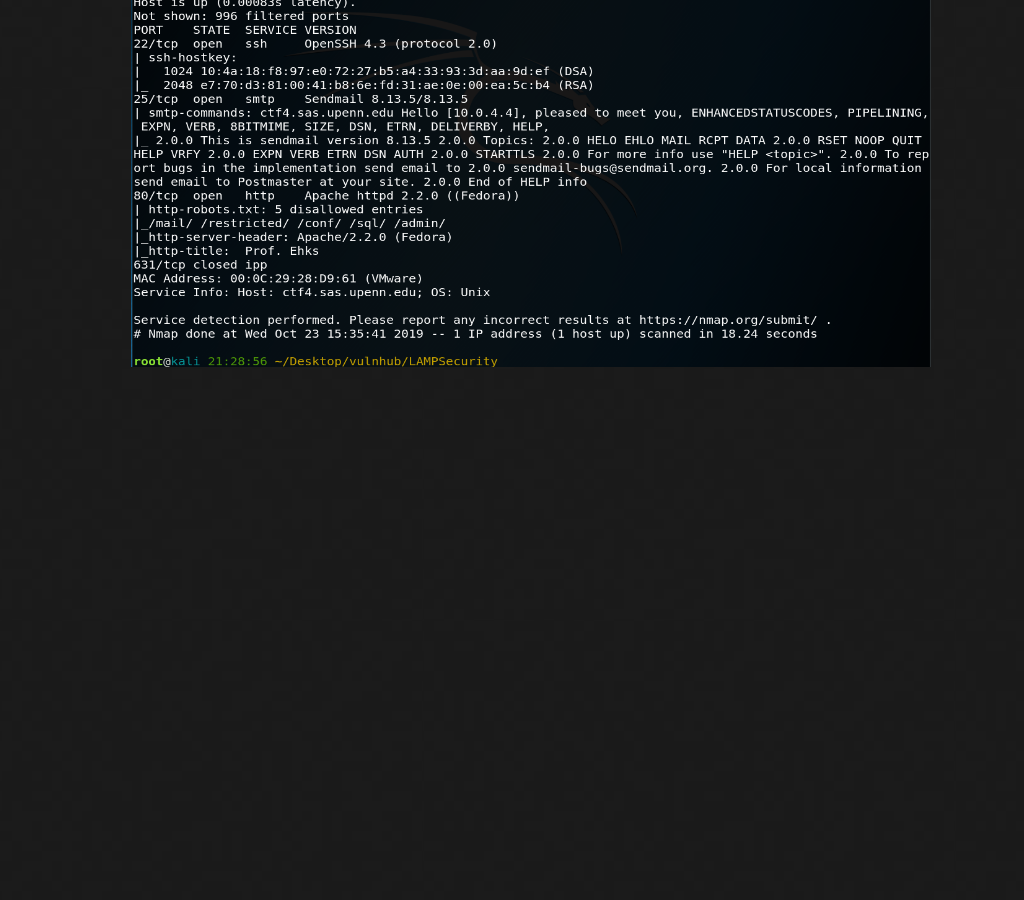
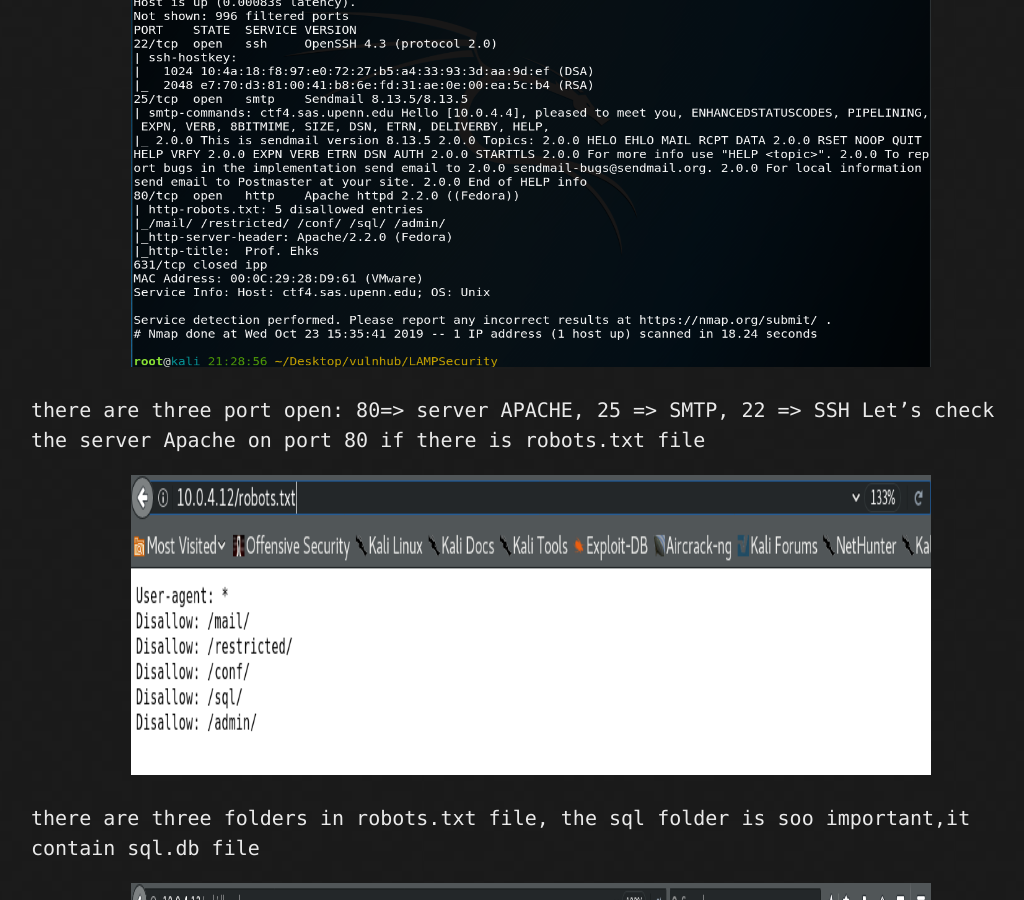
Before and after one commit to rajoul/rajoul.github.io, a Jekyll site: the page built from my_write_up/LAMPSecurity-4.md, in a window 1280 px wide and 900 px high, scrolled down 976 px. Shown: the whole window, without its empty margins (109-1133 px from the left). Built offline with Jekyll 4.4.1, drawn with Linux system fonts in a browser that asks for light colours; our own code applies the rules of GitHub Pages for plain Markdown files; before the commit the page ends 1371 px from its top, so only the background shows below that.

Commit message:
Update LAMPSecurity-4.md

```diff
--- a/my_write_up/LAMPSecurity-4.md
+++ b/my_write_up/LAMPSecurity-4.md
@@ -14,3 +14,12 @@
 <p align="center">
   <img src="https://rajoul.github.io/my_write_up/image/LAMPSecurity-4/scan.png" width="800" height="400">
 </p>
+there are three port open: 80=> server APACHE, 25 => SMTP, 22 => SSH
+Let's check the server Apache on port 80 if there is robots.txt file
+<p align="center">
+  <img src="https://rajoul.github.io/my_write_up/image/LAMPSecurity-4/robots.png" width="800" height="300">
+</p>
+there are three folders in robots.txt file, the sql folder is soo important,it contain sql.db file
+<p align="center">
+  <img src="https://rajoul.github.io/my_write_up/image/LAMPSecurity-4/sqldb.png" width="800" height="300">
+</p>
```
